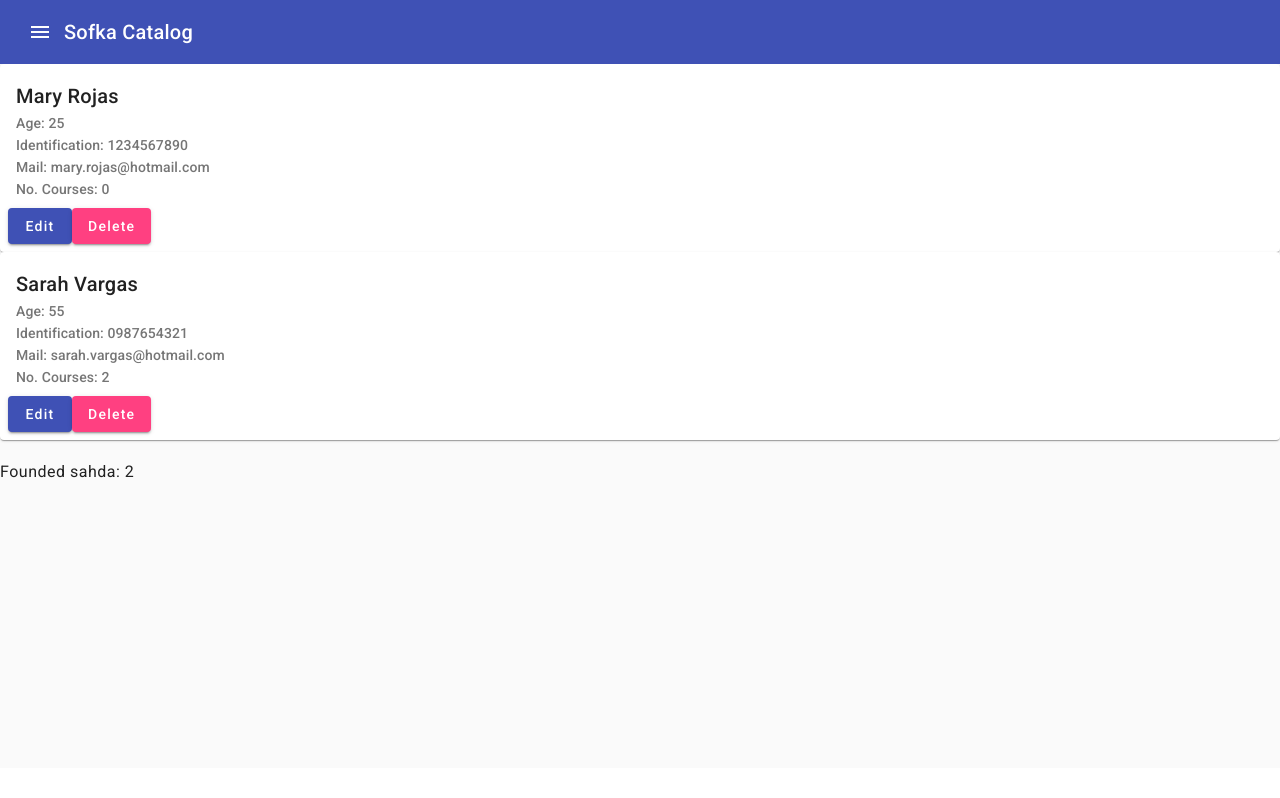
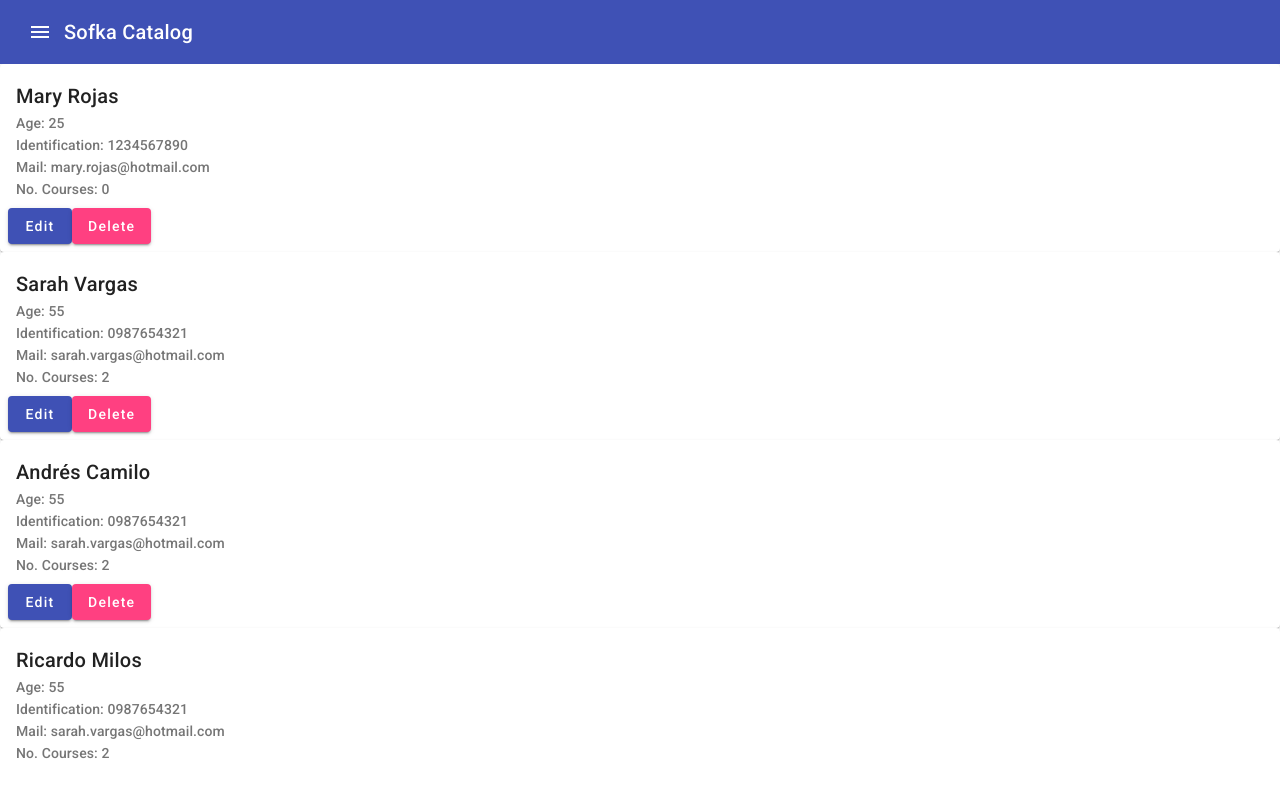
Before and after one commit to training-practice-sofkau/C1-2023-FA-Angular, an Angular app: page /students in a window 1280 px wide. Built offline with nearby package versions, Linux system fonts and the light colour scheme.

Commit message:
Additional students for testing purposes were added to the list of students in the TS file

```diff
--- a/src/app/pages/student-page/student-page.component.ts
+++ b/src/app/pages/student-page/student-page.component.ts
@@ -22,7 +22,32 @@ export class StudentPageComponent {
     age: 55,
     mail: "sarah.vargas@hotmail.com",
     numCourses: 2
-  }];
+  },
+  {
+    id: "3",
+    name: "Andrés Camilo",
+    idNum: "0987654321",
+    age: 55,
+    mail: "sarah.vargas@hotmail.com",
+    numCourses: 2
+  },
+  {
+    id: "4",
+    name: "Ricardo Milos",
+    idNum: "0987654321",
+    age: 55,
+    mail: "sarah.vargas@hotmail.com",
+    numCourses: 2
+  },
+  {
+    id: "5",
+    name: "Jorge Pastor",
+    idNum: "0987654321",
+    age: 55,
+    mail: "sarah.vargas@hotmail.com",
+    numCourses: 2
+  }
+];
 
   total: number = this.l_students.length;
 
```
